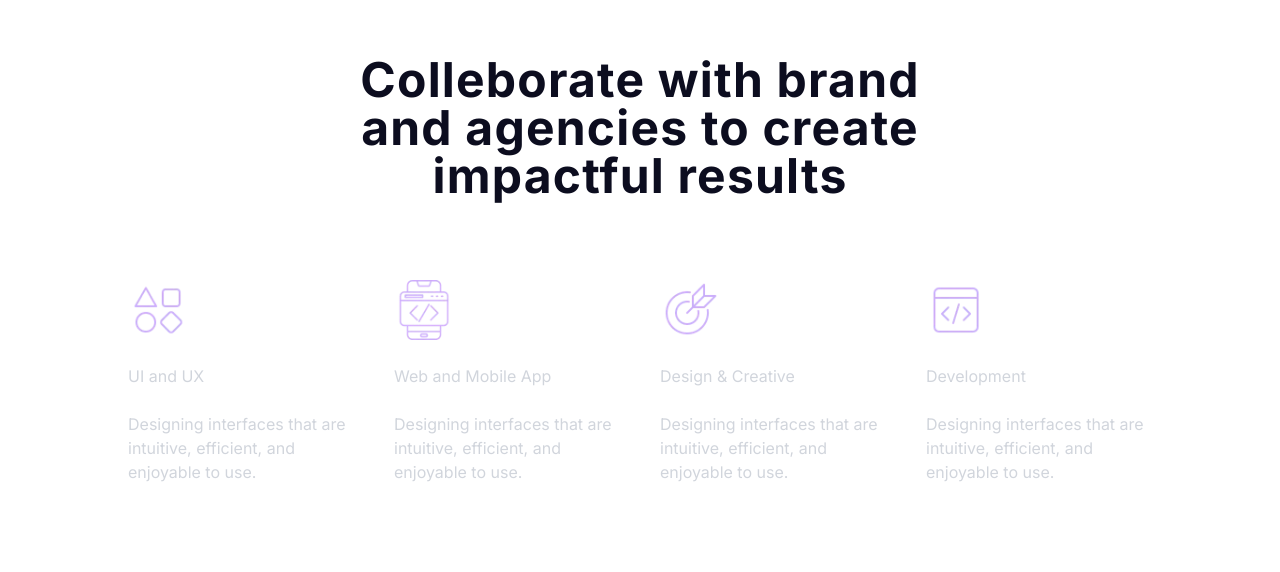
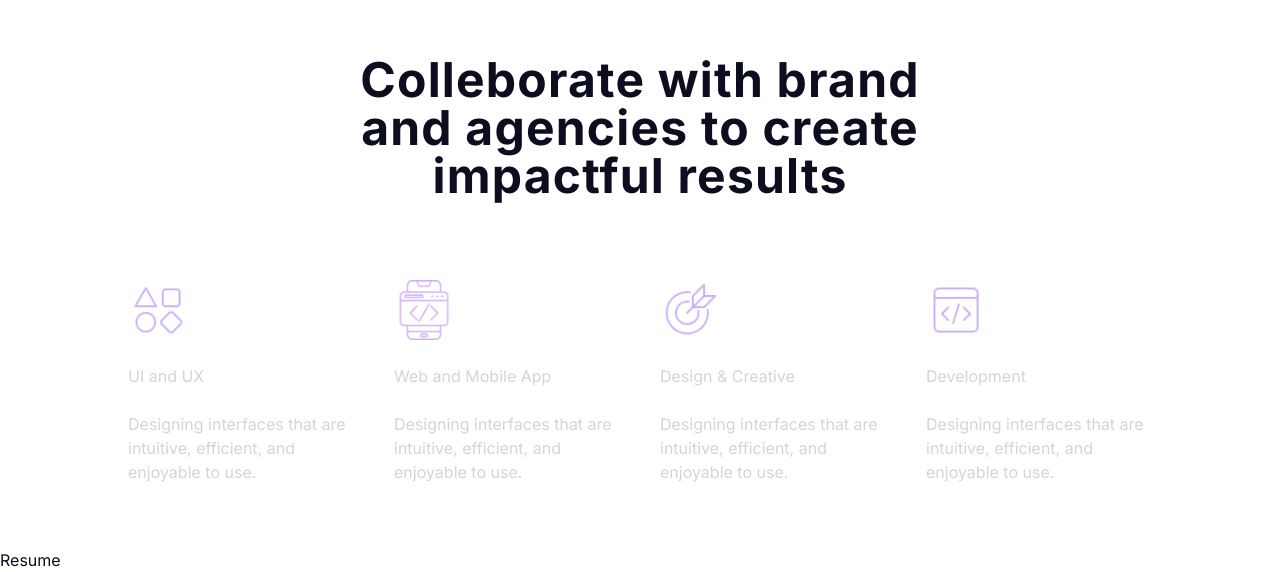
Before and after one commit to pablo-cruzbr/modern-portfolio-website, a Next.js app: page / in a window 1280 px wide. Shown: the part 832-1404 px from the top of the page. Before the commit the page ends 1380 px from the top, so only its background shows below. Built offline with nearby package versions, Linux system fonts and the light colour scheme.

Commit message:
feat: (ui) new compoent from home resume

```diff
--- a/components/Home/Home.tsx
+++ b/components/Home/Home.tsx
@@ -1,12 +1,14 @@
 import React from 'react'
 import Hero from './Hero/Hero'
 import Services from './Service/Services'
+import Resume from './Resume/Resume'
 
 const Home = () => {
   return (
     <div className="overflow-hidden">
       <Hero/>
       <Services/>
+      <Resume/>
     </div>
   )
 }
--- /dev/null
+++ b/components/Home/Resume/Resume.tsx
@@ -0,0 +1,9 @@
+import React from 'react'
+
+const Resume = () => {
+  return (
+    <div>Resume</div>
+  )
+}
+
+export default Resume
```
